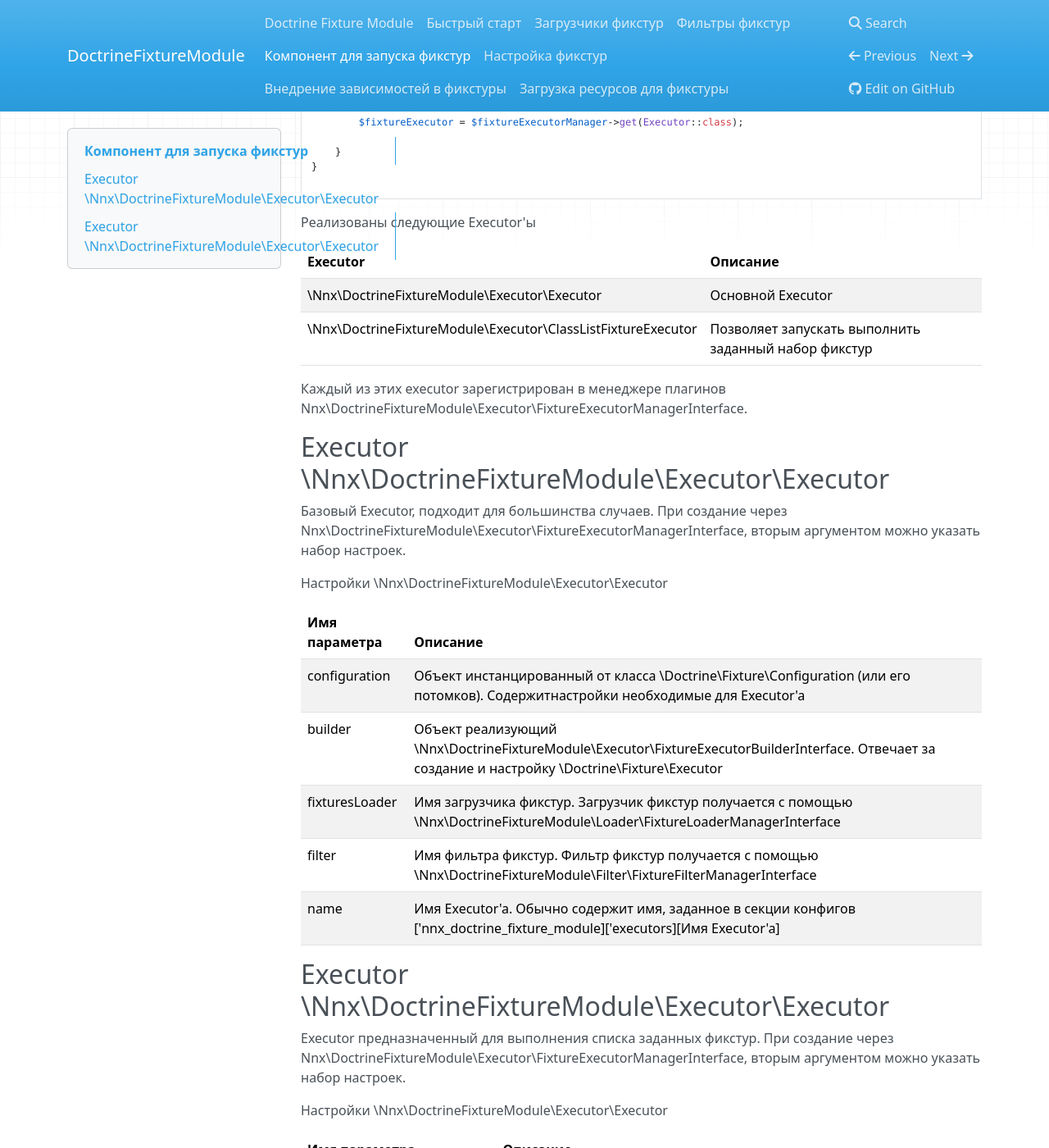
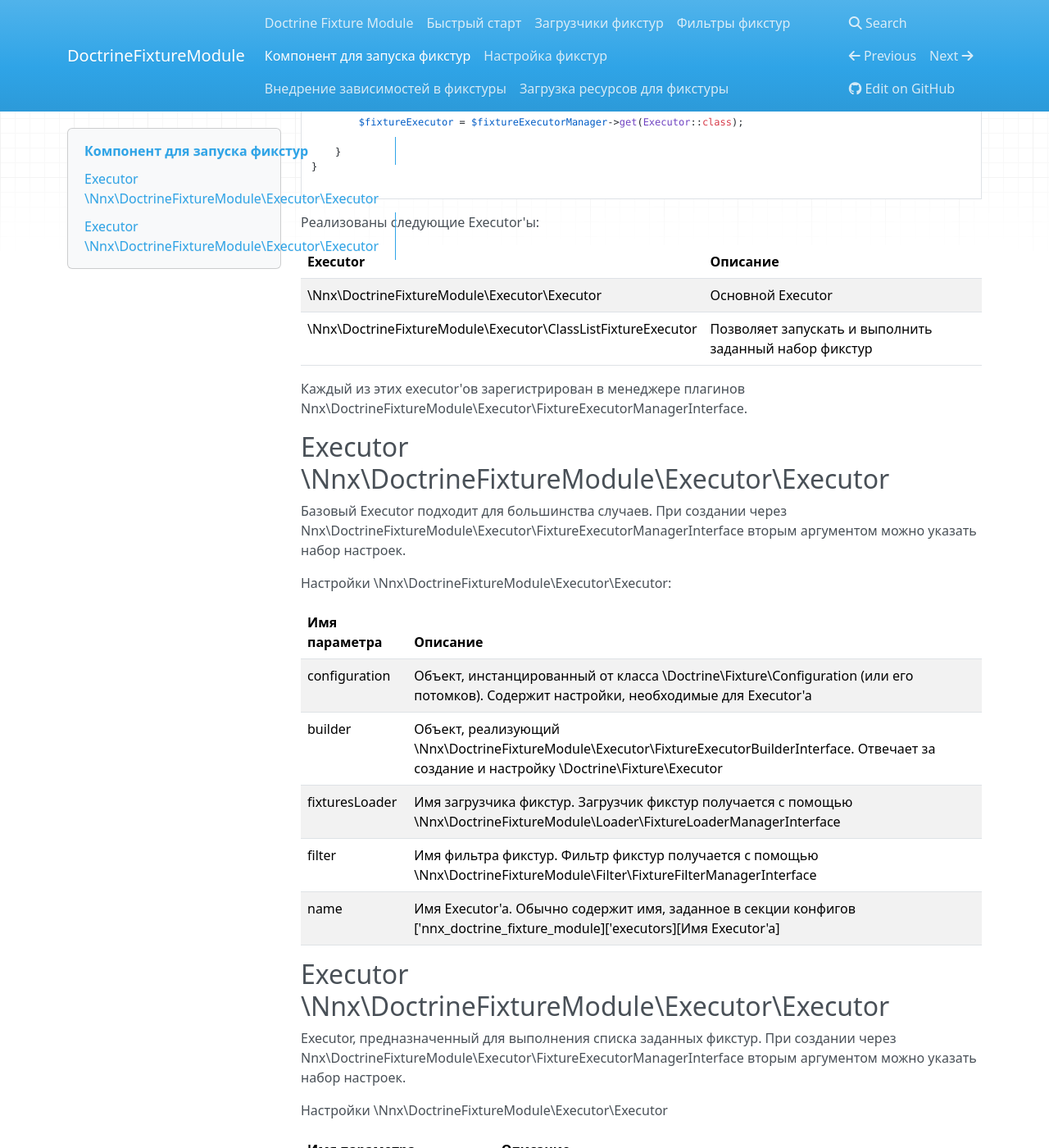
Before and after one commit to nnx-framework/doctrine-fixture-module, an MkDocs documentation site: the page built from doc/book/ru/fixture-executor.md, in a window 1280 px wide and 1400 px high, scrolled down 563 px. Shown: the whole window at 82% size. Built offline with MkDocs 1.6.1, drawn with Linux system fonts in a browser that asks for light colours; nearby versions of some CDN libraries; old or Windows-style settings are respelled for this version of MkDocs; some of the changed text lies outside the part shown.

Commit message:
Update fixture-executor.md

````diff
--- a/doc/book/ru/fixture-executor.md
+++ b/doc/book/ru/fixture-executor.md
@@ -1,11 +1,11 @@
 # Компонент для запуска фикстур
 
-Executor фикстур - класс, имплементирующий \Nnx\DoctrineFixtureModule\Executor\ExecutorInterface, отвечающий за запуск
+Executor фикстур – класс, имплементирующий \Nnx\DoctrineFixtureModule\Executor\ExecutorInterface, отвечающий за запуск
 фикстур.
 
 
-Для работы с executor'ами фикстур используется специальный менеджер плагинов - \Nnx\DoctrineFixtureModule\Executor\FixtureExecutorManagerInterface.
-Пример получения  executor'a фикстур в фабрике:
+Для работы с executor'ами фикстур используется специальный менеджер плагинов – \Nnx\DoctrineFixtureModule\Executor\FixtureExecutorManagerInterface.
+Пример получения executor'a фикстур в фабрике:
 
 ```php
 
@@ -33,41 +33,38 @@ class ExampleFactory implements FactoryInterface
 
 ```
 
-
-Реализованы следующие Executor'ы
+Реализованы следующие Executor'ы:
 
 Executor                                                     |Описание
 -------------------------------------------------------------|-------------------
 \Nnx\DoctrineFixtureModule\Executor\Executor                 |Основной Executor
-\Nnx\DoctrineFixtureModule\Executor\ClassListFixtureExecutor |Позволяет запускать выполнить заданный набор фикстур
+\Nnx\DoctrineFixtureModule\Executor\ClassListFixtureExecutor |Позволяет запускать и выполнить заданный набор фикстур
 
 
-Каждый из этих executor зарегистрирован в менеджере плагинов Nnx\DoctrineFixtureModule\Executor\FixtureExecutorManagerInterface.
+Каждый из этих executor'ов зарегистрирован в менеджере плагинов Nnx\DoctrineFixtureModule\Executor\FixtureExecutorManagerInterface.
 
 ## Executor \Nnx\DoctrineFixtureModule\Executor\Executor
 
-Базовый Executor, подходит для большинства случаев. При создание через Nnx\DoctrineFixtureModule\Executor\FixtureExecutorManagerInterface,
+Базовый Executor подходит для большинства случаев. При создании через Nnx\DoctrineFixtureModule\Executor\FixtureExecutorManagerInterface вторым аргументом можно указать набор настроек.
+
+Настройки \Nnx\DoctrineFixtureModule\Executor\Executor:
+
+Имя параметра  |Описание
+---------------|-------------------
+configuration  |Объект, инстанцированный от класса \Doctrine\Fixture\Configuration (или его потомков). Содержит настройки, необходимые для Executor'a
+builder        |Объект, реализующий \Nnx\DoctrineFixtureModule\Executor\FixtureExecutorBuilderInterface. Отвечает за создание и настройку \Doctrine\Fixture\Executor
+fixturesLoader |Имя загрузчика фикстур. Загрузчик фикстур получается с помощью \Nnx\DoctrineFixtureModule\Loader\FixtureLoaderManagerInterface
+filter         |Имя фильтра фикстур. Фильтр фикстур получается с помощью \Nnx\DoctrineFixtureModule\Filter\FixtureFilterManagerInterface
+name           |Имя Executor'a. Обычно содержит имя, заданное в секции конфигов ['nnx_doctrine_fixture_module]['executors][Имя Executor'a]
+
+
+## Executor \Nnx\DoctrineFixtureModule\Executor\Executor
+
+Executor, предназначенный для выполнения списка заданных фикстур. При создании через Nnx\DoctrineFixtureModule\Executor\FixtureExecutorManagerInterface
 вторым аргументом можно указать набор настроек.
 
 Настройки \Nnx\DoctrineFixtureModule\Executor\Executor
 
 Имя параметра  |Описание
 ---------------|-------------------
-configuration  |Объект инстанцированный от класса \Doctrine\Fixture\Configuration (или его потомков). Содержитнастройки необходимые для Executor'a
-builder        |Объект реализующий \Nnx\DoctrineFixtureModule\Executor\FixtureExecutorBuilderInterface. Отвечает за создание и настройку \Doctrine\Fixture\Executor
-fixturesLoader |Имя загрузчика фикстур. Загрузчик фикстур получается с помощью \Nnx\DoctrineFixtureModule\Loader\FixtureLoaderManagerInterface
-filter         |Имя фильтра фикстур. Фильтр фикстур получается с помощью \Nnx\DoctrineFixtureModule\Filter\FixtureFilterManagerInterface
-name           |Имя Executor'a. Обычно содержит имя, заданное в секции конфигов ['nnx_doctrine_fixture_module]['executors][Имя Executor'a]
-
-
-
-## Executor \Nnx\DoctrineFixtureModule\Executor\Executor
-
-Executor предназначенный для выполнения списка заданных фикстур. При создание через Nnx\DoctrineFixtureModule\Executor\FixtureExecutorManagerInterface,
-вторым аргументом можно указать набор настроек.
-
-Настройки \Nnx\DoctrineFixtureModule\Executor\Executor
-
-Имя параметра  |Описание
----------------|-------------------
-classList      |Массив содержащий имена классов фикстур
+classList      |Массив, содержащий имена классов фикстур
````
